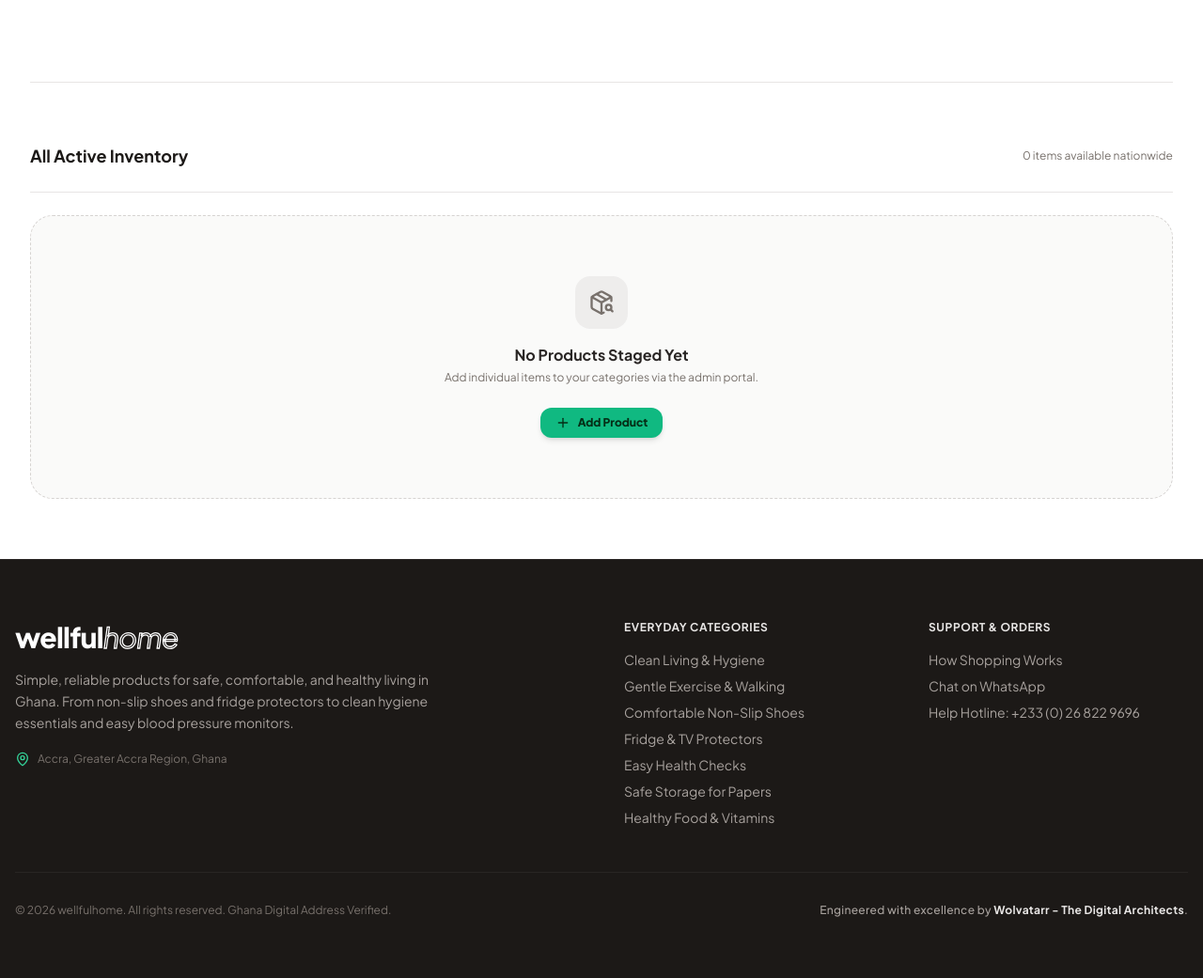
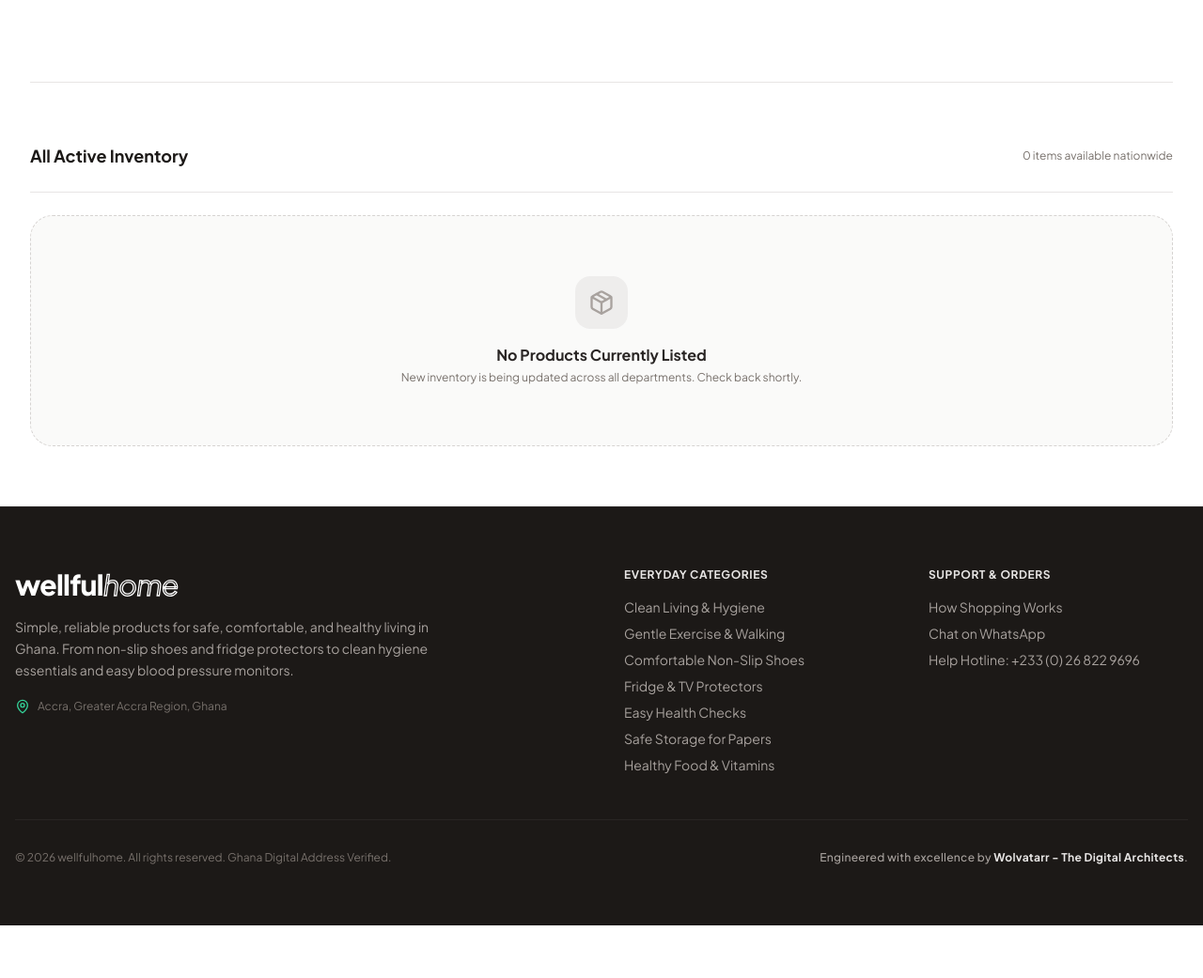
Before and after one commit to Wolfgh12/Wellful_home, a Django app: page /catalog/ in a window 1280 px wide. Shown: the part 443-1484 px from the top of the page at 94% size. After the commit the page ends 1428 px from the top, so only its background shows below. Run offline with Django 5.2, Linux system fonts and the light colour scheme; data that the repository does not hold is empty; some libraries are stand-ins or nearby versions.

Commit message:
style: clean empty state catalog notices without action buttons

```diff
--- a/templates/catalog/product_list.html
+++ b/templates/catalog/product_list.html
@@ -106,17 +106,13 @@
                 </div>
                 {% empty %}
                 <div class="col-span-full py-16 px-6 text-center bg-stone-50 rounded-3xl border border-dashed border-stone-300">
-                    <div class="w-14 h-14 rounded-2xl bg-stone-200/60 flex items-center justify-center mx-auto mb-4 text-stone-500">
-                        <i data-lucide="package-search" class="w-7 h-7"></i>
+                    <div class="w-14 h-14 rounded-2xl bg-stone-200/60 flex items-center justify-center mx-auto mb-4 text-stone-400">
+                        <i data-lucide="package" class="w-7 h-7"></i>
                     </div>
-                    <h3 class="text-base font-bold text-stone-800 mb-1">No Products Staged Yet</h3>
-                    <p class="text-xs text-stone-500 max-w-md mx-auto mb-6">
-                        Add individual items to your categories via the admin portal.
+                    <h3 class="text-base font-bold text-stone-800 mb-1">No Products Currently Listed</h3>
+                    <p class="text-xs text-stone-500 max-w-md mx-auto">
+                        New inventory is being updated across all departments. Check back shortly.
                     </p>
-                    <a href="{% url 'catalog:admin_product_create' %}" class="inline-flex items-center gap-2 px-4 py-2 rounded-xl bg-emerald-500 hover:bg-emerald-400 text-brand-950 text-xs font-black shadow-md transition">
-                        <i data-lucide="plus" class="w-4 h-4"></i>
-                        <span>Add Product</span>
-                    </a>
                 </div>
                 {% endfor %}
             </div>
```
Also changed, not shown: templates/catalog/category_detail.html (+5 -9 lines).
